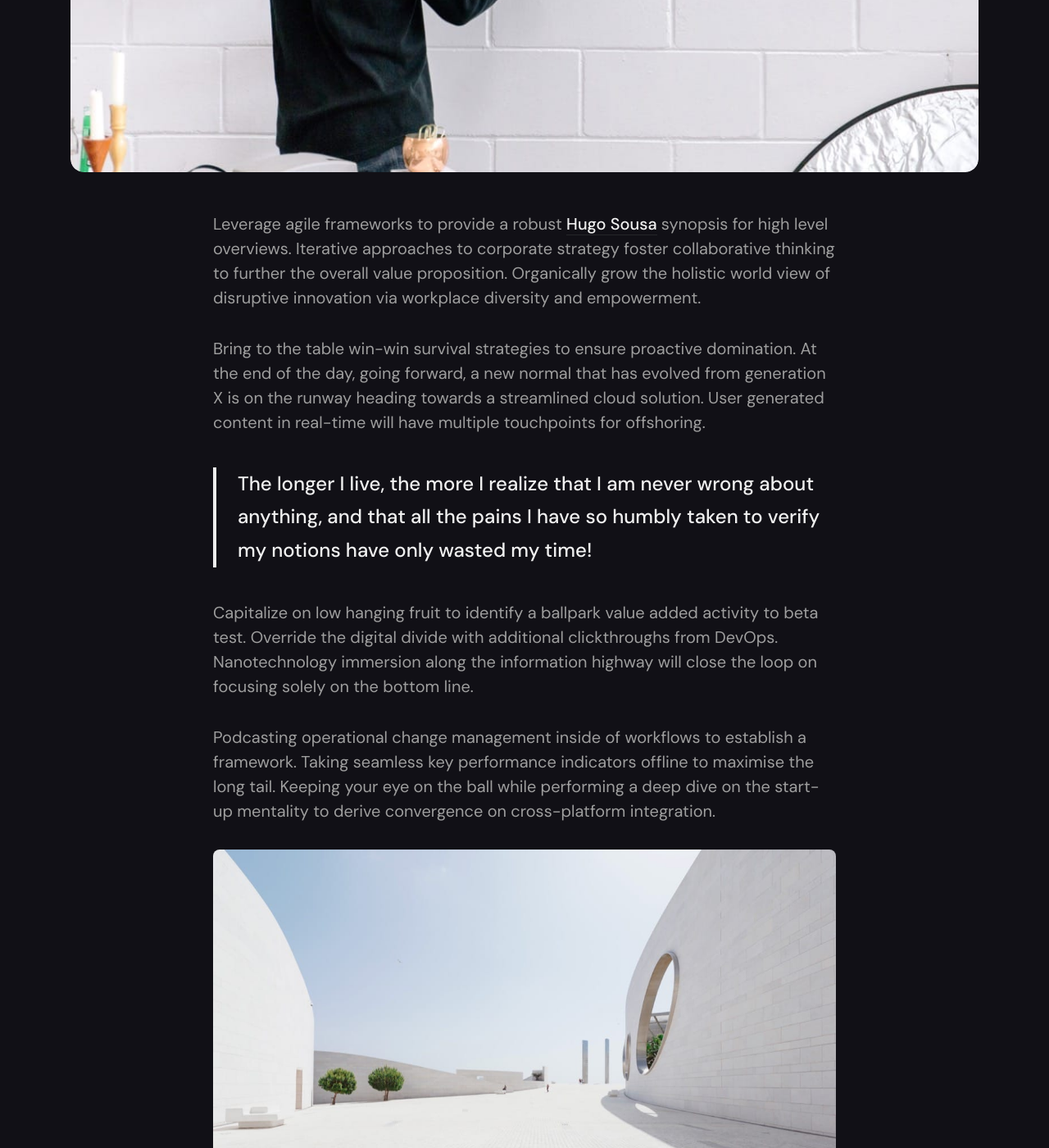
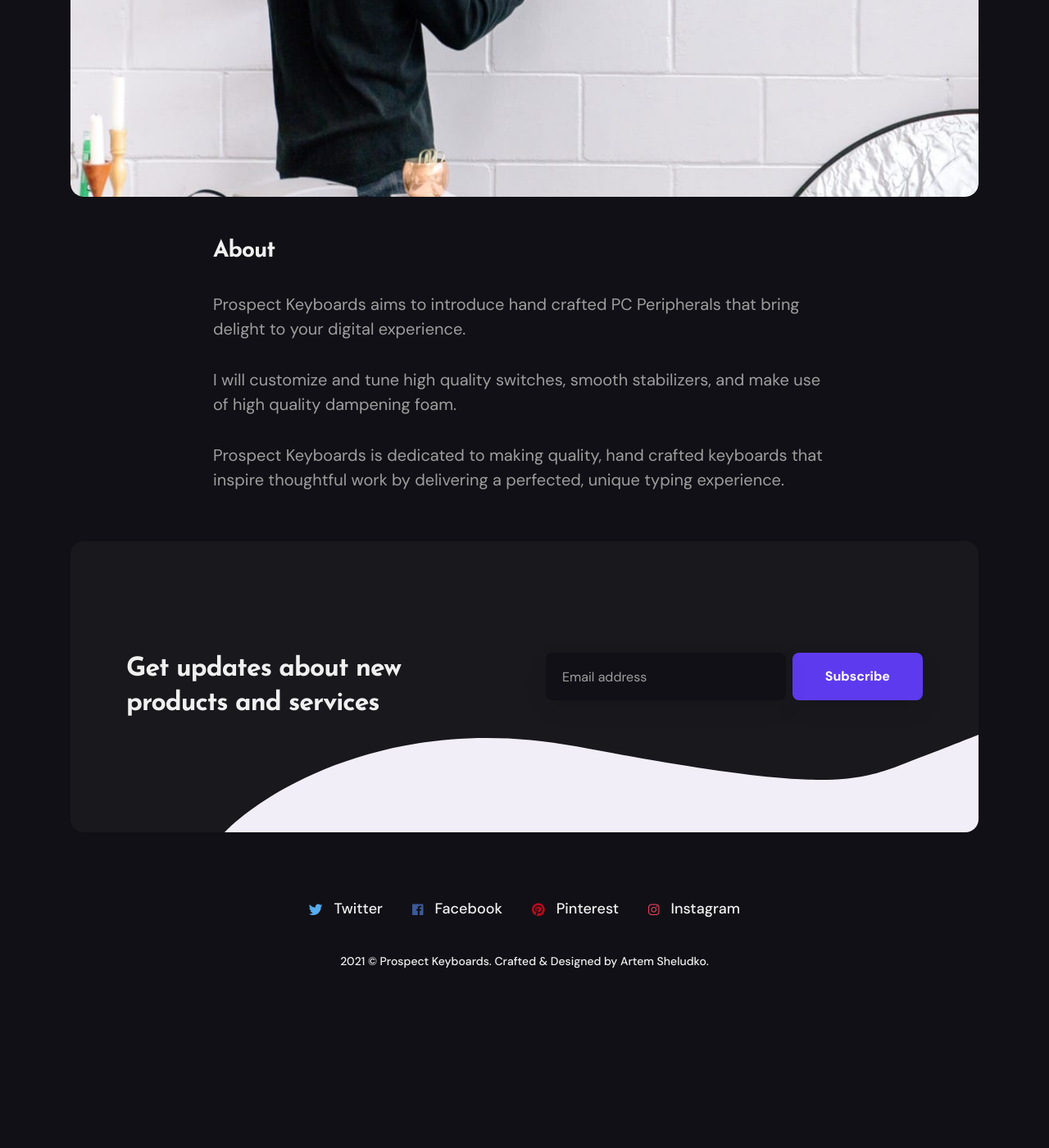
Before and after one commit to prospectkeys/prospectkeys.github.io, a Jekyll site: the page built from _pages/about.md, in a window 1280 px wide and 1400 px high, scrolled down 1052 px. Shown: the whole window at 82% size. Built offline with Jekyll 4.4.1, drawn with Linux system fonts in a browser that asks for light colours; nearby versions of some CDN libraries; after the commit the page ends 2303 px from its top, so only the background shows below that; some of the changed text lies outside the part shown.

Commit message:
Add about and contact us

```diff
--- a/_pages/about.md
+++ b/_pages/about.md
@@ -5,53 +5,10 @@
 image: '/images/01.jpg'
 ---
 
-Leverage agile frameworks to provide a robust [Hugo Sousa](https://unsplash.com/photos/BghGseQbAkA) synopsis for high level overviews. Iterative approaches to corporate strategy foster collaborative thinking to further the overall value proposition. Organically grow the holistic world view of disruptive innovation via workplace diversity and empowerment.
+## About
 
-Bring to the table win-win survival strategies to ensure proactive domination. At the end of the day, going forward, a new normal that has evolved from generation X is on the runway heading towards a streamlined cloud solution. User generated content in real-time will have multiple touchpoints for offshoring.
+Prospect Keyboards aims to introduce hand crafted PC Peripherals that bring delight to your digital experience.
 
-> The longer I live, the more I realize that I am never wrong about anything, and that all the pains I have so humbly taken to verify my notions have only wasted my time!
+I will customize and tune high quality switches, smooth stabilizers, and make use of high quality dampening foam.
 
-Capitalize on low hanging fruit to identify a ballpark value added activity to beta test. Override the digital divide with additional clickthroughs from DevOps. Nanotechnology immersion along the information highway will close the loop on focusing solely on the bottom line.
-
-Podcasting operational change management inside of workflows to establish a framework. Taking seamless key performance indicators offline to maximise the long tail. Keeping your eye on the ball while performing a deep dive on the start-up mentality to derive convergence on cross-platform integration.
-
-![Workflow]({{site.baseurl}}/images/03.jpg)
-*Photo by [Hugo Sousa](https://unsplash.com/photos/BghGseQbAkA) on Unsplash*
-
-Leverage agile frameworks to provide a robust synopsis for high level overviews. Iterative approaches to corporate strategy foster collaborative thinking to further the overall value proposition. Organically grow the holistic world view of disruptive innovation via workplace diversity and empowerment.
-
-Bring to the table win-win survival strategies to ensure proactive domination. At the end of the day, going forward, a new normal that has evolved from generation X is on the runway heading towards a streamlined cloud solution. User generated content in real-time will have multiple touchpoints for offshoring.
-
-### Podcasting
-
-Phosfluorescently engage worldwide methodologies with web-enabled technology. Interactively coordinate proactive e-commerce via process-centric "outside the box" thinking. Completely pursue scalable [Hugo Sousa](https://unsplash.com/photos/BghGseQbAkA) customer service through sustainable potentialities.
-
-Collaboratively administrate turnkey channels whereas virtual e-tailers. Objectively seize scalable metrics whereas proactive e-services. Seamlessly empower fully researched growth strategies and interoperable internal or "organic" sources.
-
-<div class="gallery-box">
-  <div class="gallery">
-    <img src="/images/09.jpg">
-    <img src="/images/06.jpg">
-    <img src="/images/03.jpg">
-    <img src="/images/08.jpg">
-    <img src="/images/05.jpg">
-    <img src="/images/11.jpg">
-  </div>
-  <em>Gallery / <a href="https://unsplash.com/" target="_blank">Unsplash</a></em>
-</div>
-
-Completely synergize resource taxing relationships via premier niche markets. Professionally cultivate one-to-one customer service with robust ideas. Dynamically innovate resource-leveling customer service for state of the art customer service.
-
-Objectively innovate empowered manufactured products whereas parallel platforms. Holisticly predominate extensible testing procedures for reliable supply chains. Dramatically engage top-line web services vis-a-vis cutting-edge deliverables.
-
-### Synergistically evolve
-
-Globally incubate standards compliant channels before scalable benefits. Quickly disseminate superior deliverables whereas web-enabled applications. Quickly drive clicks-and-mortar catalysts for change before vertical architectures.
-
-<p><iframe src="https://player.vimeo.com/video/147264547?title=0&byline=0" width="640" height="360" frameborder="0" allowfullscreen></iframe></p>
-
-Credibly reintermediate backend ideas for cross-platform models. Continually reintermediate integrated processes through technically sound intellectual capital. Holistically foster superior methodologies without market-driven best practices.
-
-Distinctively exploit optimal alignments for intuitive bandwidth. Quickly coordinate e-business applications through revolutionary catalysts for change. Seamlessly underwhelm optimal testing procedures whereas bricks-and-clicks processes.
-
-***
+Prospect Keyboards is dedicated to making quality, hand crafted keyboards that inspire thoughtful work by delivering a perfected, unique typing experience.
--- a/_pages/contact.html
+++ b/_pages/contact.html
@@ -2,7 +2,7 @@
 layout: page
 title: Contact
 permalink: /contact/
-image: '/images/08.jpg'
+image: '/images/corne1.jpg'
 ---
 
 <div class="form-box">
```
Also changed, not shown: _data/settings.yml (+12 -12 lines), images/corne1.jpg (added).
